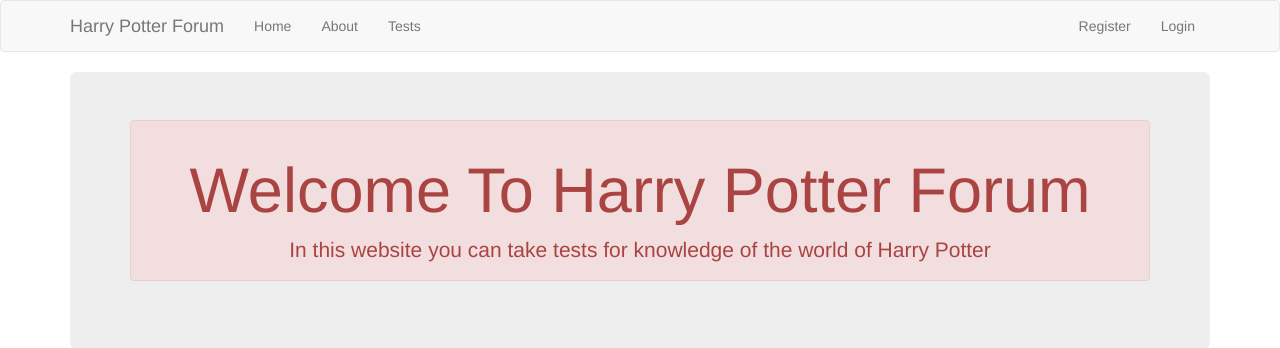
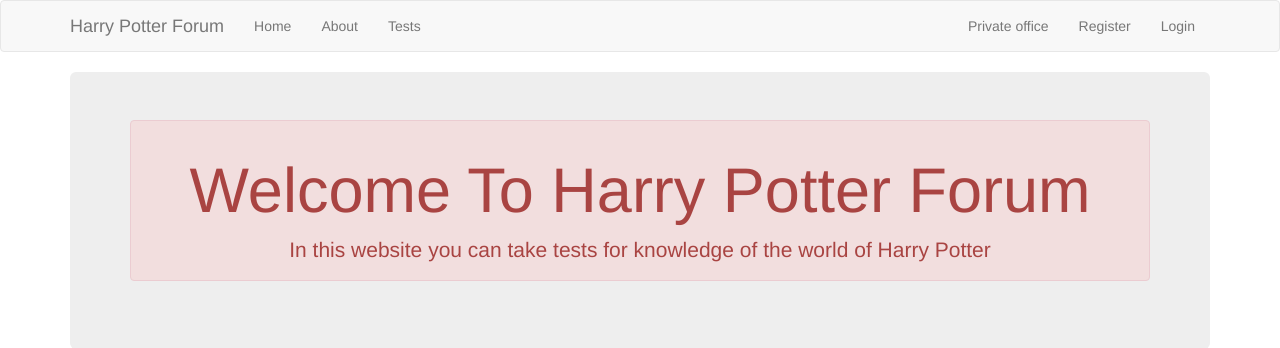
Before and after one commit to lnivnv/flaskproject, a Flask app: page / in a window 1280 px wide. Shown: the top 348 px of the page. Run offline with Flask 2, Linux system fonts and the light colour scheme; some libraries are stand-ins or nearby versions.

Commit message:
Добавлен личный кабинет

```diff
--- a/templates/includes/_navbar.html
+++ b/templates/includes/_navbar.html
@@ -18,8 +18,8 @@
           </ul>
 
           <ul class="nav navbar-nav navbar-right">
+	    <li><a href="/private office">Private office</a></li>
             {% if session.logged_in %}
-              <li><a href="/dashboard">Dashboard</a></li>
               <li><a href="/logout">Logout</a></li>
             {% else %}
               <li><a href="/register">Register</a></li>
```
